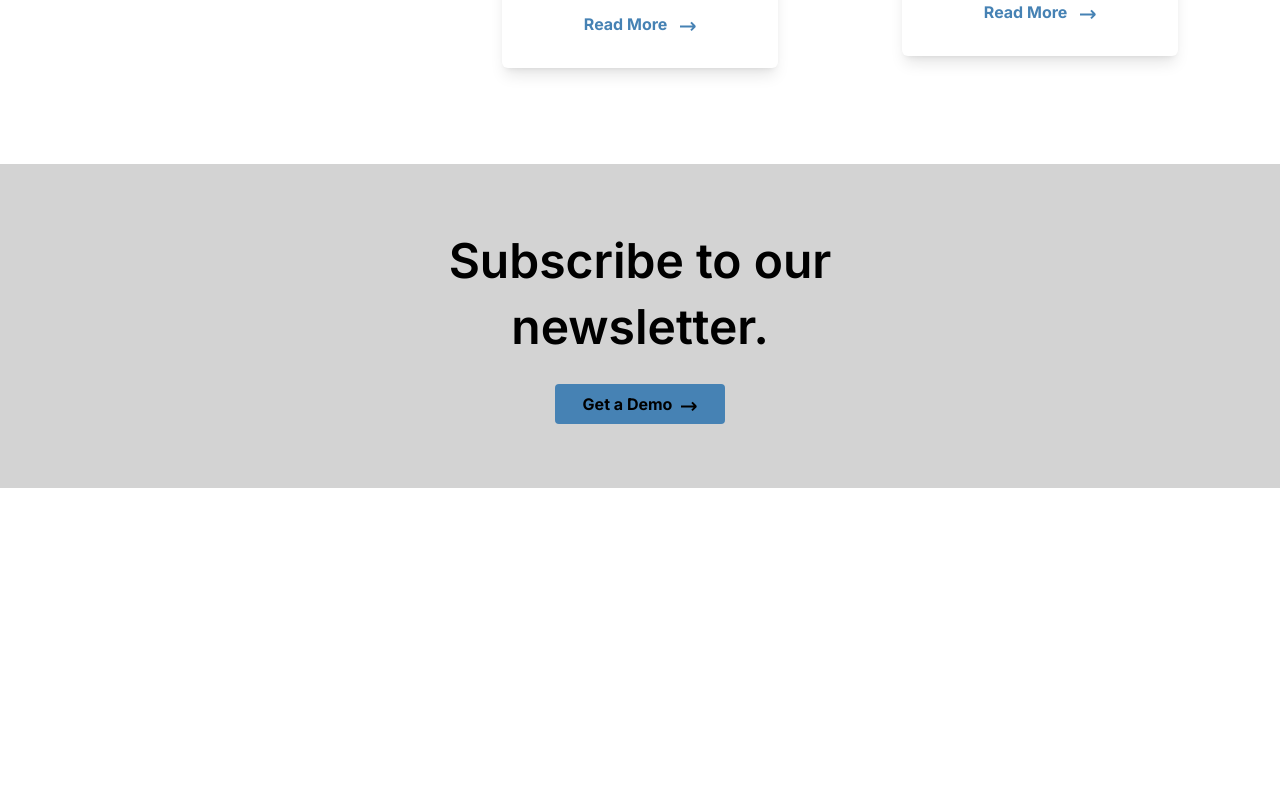
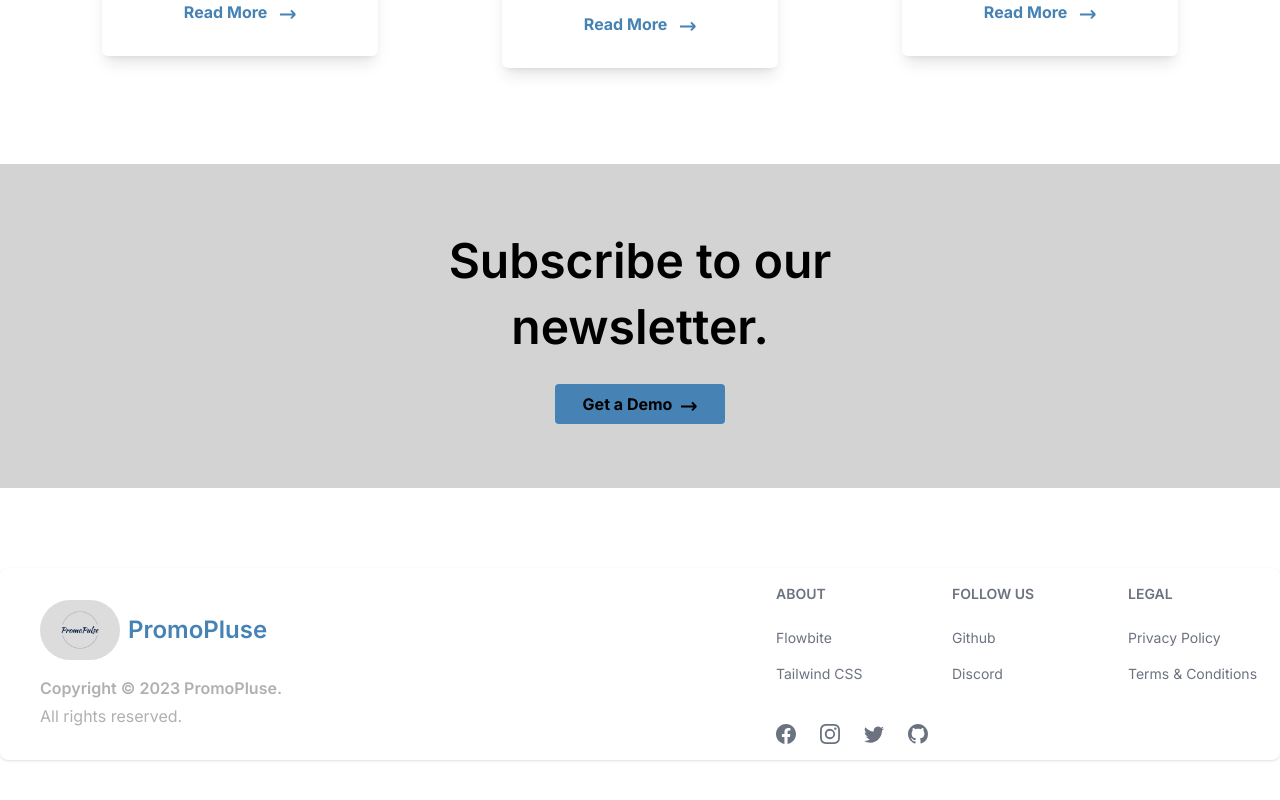
Before and after one commit to Hashara-Pilapitiya/Agency-Website, a React (Create React App) app: page / in a window 1280 px wide. Shown: the part 4252-5052 px from the top of the page. Before the commit the page ends 4740 px from the top, so only its background shows below. Built offline with nearby package versions, Linux system fonts and the light colour scheme; the HTML template or start-up script is replaced by a standard one.

Commit message:
added footer section

```diff
--- a/src/App.js
+++ b/src/App.js
@@ -6,6 +6,7 @@ import Products from './Components/Products';
 import Services from './Components/Services';
 import Blog from './Components/Blog';
 import NewsLetter from './Components/NewsLetter';
+import End from './Components/End';
 
 
 function App() {
@@ -19,6 +20,7 @@ function App() {
       <Products />
       <Blog />
       <NewsLetter />
+      <End />
 
 
     </div>
--- a/src/Components/About.js
+++ b/src/Components/About.js
@@ -10,7 +10,7 @@ const About = () => {
     <div>
 
         {/* about text */}
-        <div className='px-4 lg:px-14 max-w-screen-2xl mx-auto my-8'>
+        <div className='px-4 lg:px-14 max-w-screen-2xl mx-auto my-8' id='about'>
             <div className='md:w-11/12 mx-auto flex flex-col md:flex-row justify-between items-center gap-12'>
 
                 <div>
--- a/src/Components/Blog.js
+++ b/src/Components/Blog.js
@@ -7,7 +7,7 @@ const Blog = () => {
 
     {id: 1,
     title: 'Creating streamlined processes with OneRen',
-    image: ''},
+    image: '/src/Assets/blogimg01.avif'},
 
     {id: 2,
     title: 'What are your safeguarding responsibilities and how can you manage them?',
@@ -20,8 +20,8 @@ const Blog = () => {
   ]
 
   return (
-    <div>
-        <div className='px-4 mx-auto my-12 max-w-screen-2xl lg:px-14'>
+
+        <div className='px-4 mx-auto my-12 max-w-screen-2xl lg:px-14' id='faq'>
             <div className='mx-auto text-center md:w-1/2'>
                 <h2 className='mb-4 text-4xl font-semibold text-silver tracking-wide'>The unseen of spending three years ath Pixelgrade</h2>
                 <p className='mx-auto mb-8 text-sm md:w-3/4 text-silver tracking-wider'>
@@ -35,7 +35,7 @@ const Blog = () => {
                   blogs.map( blog => <div key={blog.id} className='mx-auto relative mb-12 cursor-pointer'>
                     <img src={blog.image} alt='' className='hover:scale-95 transition-all cursor-pointer'/>
 
-                  <div className='text-center px-4 py-8 bg-white shadow-lg rounded-md md:w-3/4 mx-auto'>
+                    <div className='text-center px-4 py-8 bg-white shadow-lg rounded-md md:w-3/4 mx-auto'>
                       <h3 className='mb-3 text-silver font-semibold tracking-wide'>{blog.title}</h3>
 
                       <div className='flex justify-center gap-8'>
@@ -65,7 +65,7 @@ const Blog = () => {
 
 
    </div>
-   </div>
+
 
 
 
--- /dev/null
+++ b/src/Components/End.js
@@ -0,0 +1,61 @@
+import React from 'react';
+import { Footer } from 'flowbite-react';
+import logo from '../Assets/logo.png';
+import { BsFacebook, BsGithub, BsInstagram, BsTwitter } from 'react-icons/bs';
+
+const End = () => {
+  return (
+    <div>
+        <Footer className='my-20'>
+            <div className="w-full">
+                <div className="grid w-full justify-between sm:flex sm:justify-between md:flex md:grid-cols-1">
+                    <div className='space-y-4 my-8 mx-10'>
+                        <a href=''className='text-2xl font-semibold flex items-center space-x-2'>
+                        <img src={logo} alt='' className='w-20 inline-block items-center rounded-full' />
+                        <span className='text-steelBlue'>PromoPluse</span>
+                        </a>
+                        <div>
+                            <p className='mb-1 text-silver font-semibold'> Copyright © 2023 PromoPluse.</p>
+                            <p className='text-silver'>All rights reserved.</p>
+                        </div>
+                    </div>
+            <div className="grid grid-cols-2 gap-8 sm:mt-4 sm:grid-cols-3 sm:gap-6">
+                <div>
+                    <Footer.Title title="about" />
+                    <Footer.LinkGroup col>
+                    <Footer.Link href="#">Flowbite</Footer.Link>
+                    <Footer.Link href="#">Tailwind CSS</Footer.Link>
+                    </Footer.LinkGroup>
+                </div>
+                <div>
+                    <Footer.Title title="Follow us" />
+                    <Footer.LinkGroup col>
+                    <Footer.Link href="#">Github</Footer.Link>
+                    <Footer.Link href="#">Discord</Footer.Link>
+                    </Footer.LinkGroup>
+                </div>
+                <div>
+                    <Footer.Title title="Legal" />
+                    <Footer.LinkGroup col>
+                    <Footer.Link href="#">Privacy Policy</Footer.Link>
+                    <Footer.Link href="#">Terms &amp; Conditions</Footer.Link>
+                    </Footer.LinkGroup>
+                </div>
+                <div className="mt-4 flex space-x-6 sm:mt-0 sm:justify-center">
+                  <Footer.Icon href="#" icon={BsFacebook} />
+                  <Footer.Icon href="#" icon={BsInstagram} />
+                  <Footer.Icon href="#" icon={BsTwitter} />
+                  <Footer.Icon href="#" icon={BsGithub} />
+                </div>
+            </div>
+        </div>
+
+
+
+      </div>
+    </Footer>
+    </div>
+  )
+}
+
+export default End;
--- a/src/Components/Header.js
+++ b/src/Components/Header.js
@@ -52,7 +52,7 @@ const Header = () => {
                 {/* navitems for larage devices */}
                 <ul className='md:flex space-x-12 hidden'>
                     {
-                        navItems.map( ({link, path}) => <Link to={path} spy={true} smooth={true} offset={-100} key={path} className='block text-base text-naturalGrey hover:text-steelBlue font-bold cursor-pointer'>{link}</Link> )
+                        navItems.map( ({link, path}) => <Link to={path} spy={true} smooth={true} offset={-100} key={path} className='block cursor-pointer text-base text-naturalGrey hover:text-steelBlue font-bold cursor-pointer'>{link}</Link> )
                     }
                 </ul>
 
--- a/src/Components/Hero.js
+++ b/src/Components/Hero.js
@@ -7,7 +7,7 @@ import heroImg04 from '../Assets/heroimg04.png';
 
 const Hero = () => {
   return (
-    <div className="bg-lightGrey">
+    <div className="bg-lightGrey" id='home'>
 
         <div className="h-screen min-h-screen px-4 mx-auto lg:px-14 max-w-screen-2xl">
             <Carousel className='w-full mx-auto'>
--- a/src/Components/MyFooter.js
+++ /dev/null
@@ -1,9 +0,0 @@
-import React from 'react';
-
-const MyFooter = () => {
-  return (
-    <div>MyFooter</div>
-  )
-}
-
-export default MyFooter;
--- a/src/Components/Products.js
+++ b/src/Components/Products.js
@@ -15,7 +15,7 @@ const Products = () => {
         <div>
 
 {/* about text */}
-<div className='px-4 lg:px-14 max-w-screen-2xl mx-auto my-8'>
+<div className='px-4 lg:px-14 max-w-screen-2xl mx-auto my-8' id='product'>
     <div className='md:w-11/12 mx-auto flex flex-col md:flex-row justify-between items-center gap-12'>
 
         <div>
--- a/src/Components/Services.js
+++ b/src/Components/Services.js
@@ -31,7 +31,7 @@ const Services = () => {
 
 
   return (
-    <div className='md:px-14 px-4 py-16 max-w-screen-2xl mx-auto'>
+    <div className='md:px-14 px-4 py-16 max-w-screen-2xl mx-auto' id='service'>
         <div className='text-center my-2'>
             <h2 className='text-4xl text-silver font-semibold mb-2'>Our Clients</h2>
             <p className='text-silver tracking-wide'>
```
